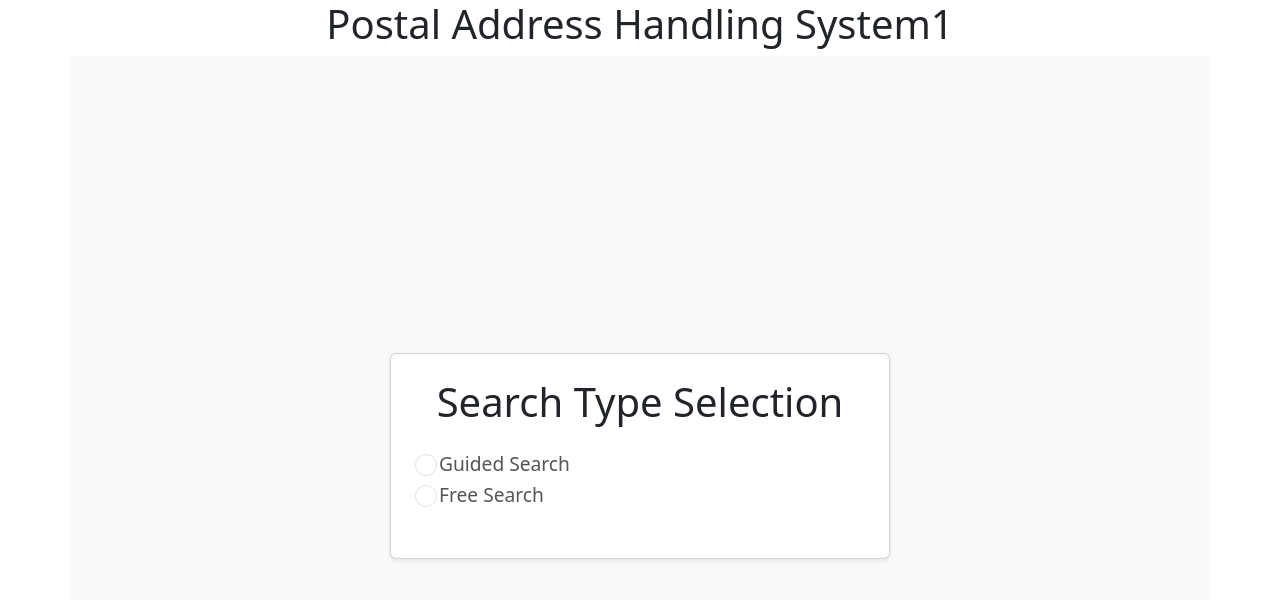
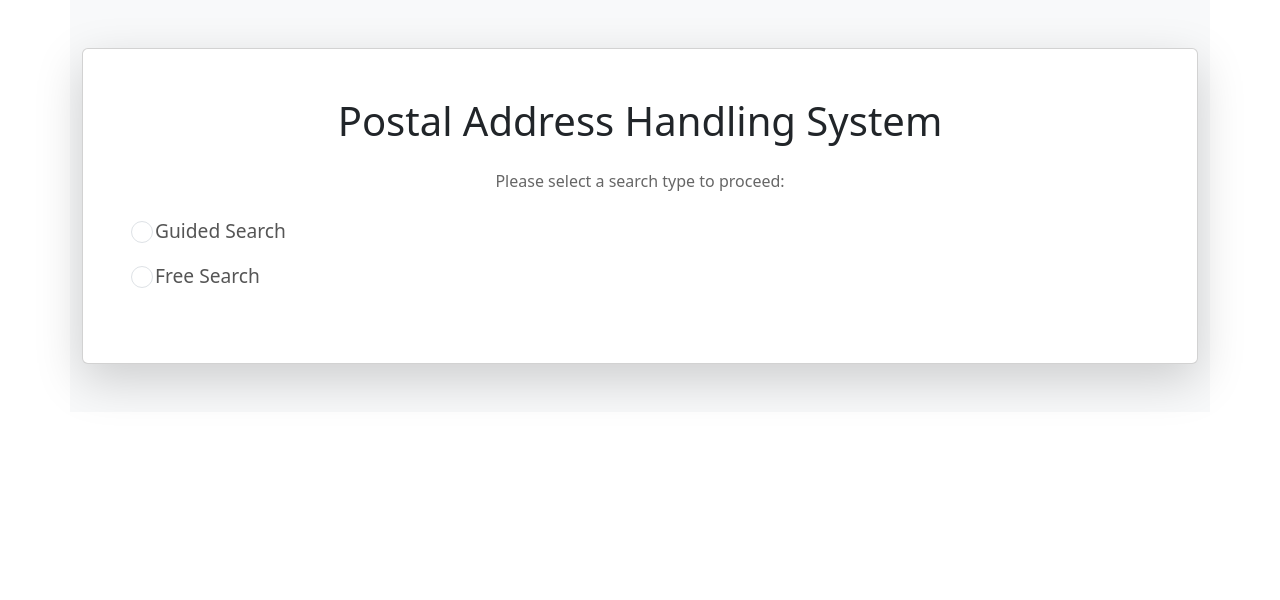
Before and after one commit to Mann-1702/Web-Based-Postal-Address-Handling-System, a React (Create React App) app in the folder postal-address-ui/: page / in a window 1280 px wide. Shown: the top 600 px of the page. Built offline with nearby package versions, Linux system fonts and the light colour scheme.

Commit message:
Updated UI

```diff
--- a/postal-address-ui/src/App.js
+++ b/postal-address-ui/src/App.js
@@ -11,7 +11,7 @@ function App() {
   return (
     <Router>
       <div>
-        <h1>Postal Address Handling System1</h1>
+        {/* <h1>Postal Address Handling System1</h1> */}
         <Routes>
           <Route path="/" element={<HomePage />} />
           {/* <Route path="/add" element={<AddressForm />} /> */}
--- a/postal-address-ui/src/components/HomePage.js
+++ b/postal-address-ui/src/components/HomePage.js
@@ -11,11 +11,12 @@ const HomePage = () => {
   };
 
   return (
-    <div className="container min-vh-100 d-flex justify-content-center align-items-center bg-light py-5">
-      <div className="card p-4 shadow-sm w-100" style={{ maxWidth: '500px' }}>
-        <h1 className="text-center mb-4">Search Type Selection</h1>
+    <div className="container min-vh-50 d-flex justify-content-center align-items-center bg-light py-5">
+      <div className="card p-5 shadow-lg w-100" style={{ maxWidth: '1200px' }}>
+        <h1 className="text-center mb-4">Postal Address Handling System</h1>
+        <p className="text-center mb-4">Please select a search type to proceed:</p>
 
-        <div className="form-check">
+        <div className="form-check mb-3">
           <input
             type="radio"
             className="form-check-input"
@@ -43,8 +44,16 @@ const HomePage = () => {
           </label>
         </div>
 
-        {searchType === 'guided' && <GuidedSearch />}
-        {searchType === 'free' && <FreeSearch />}
+        {searchType === 'guided' && (
+          <div className="mt-4">
+            <GuidedSearch />
+          </div>
+        )}
+        {searchType === 'free' && (
+          <div className="mt-4">
+            <FreeSearch />
+          </div>
+        )}
       </div>
     </div>
   );
--- a/postal-address-ui/src/styles.css
+++ b/postal-address-ui/src/styles.css
@@ -9,6 +9,14 @@ body {
   h1, h2 {
     text-align: center;
   }
+
+
+/* styles.css */
+.broad-input {
+  width: 100%;
+  max-width: 600px; /* Adjust the max-width as needed */
+  margin: 0 auto; /* Center the input fields */
+}
 
   form {
     display: flex;
```
